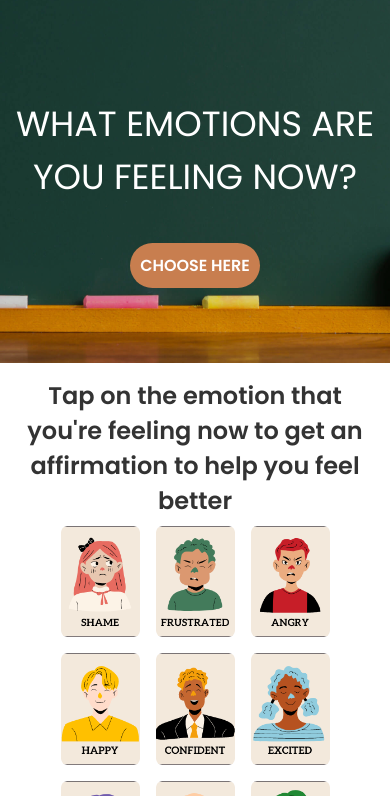
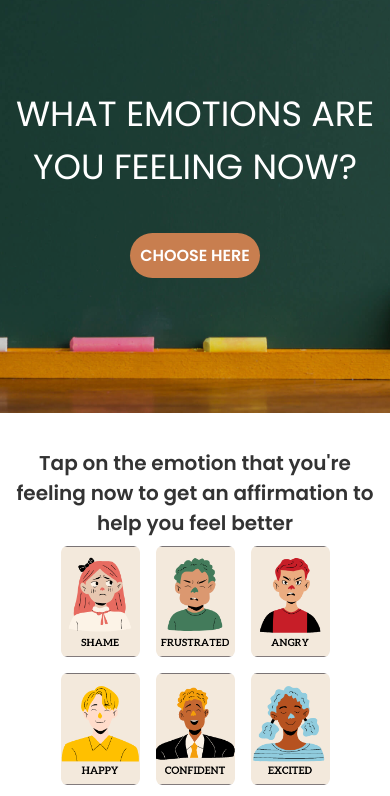
Before and after one commit to angelocdz/ffirms-static, a website: page dist/index.html in a window 390 px wide. Shown: the part 48-844 px from the top of the page. Drawn offline with nearby package versions, Linux system fonts and the light colour scheme.

Commit message:
Update hero content spaces & resize images title

```diff
--- a/dist/css/style.css
+++ b/dist/css/style.css
@@ -358,6 +358,7 @@ img {
   background-blend-mode: multiply;
   background-size: cover;
   background-position: center center;
+  padding: 26rem 2rem;
 }
 
 .hero__container {
@@ -367,7 +368,7 @@ img {
 }
 
 .hero__title {
-  margin-top: 3em;
+/*  margin-top: 3em;*/
   text-align: center;
   font-size: var(--big-font);
   color: var(--white-color);
@@ -381,10 +382,10 @@ img {
 
 /* IMAGES */
 .images {
-  padding: 3rem 1rem;
+  padding: 6rem 1rem;
 }
 .images__title {
-  font-size: var(--h1-font);
+  font-size: var(--h2-font);
 }
 
 
@@ -677,12 +678,16 @@ img {
     height: 4rem;
   }
 
+  .hero {
+    padding: 13rem 1rem;
+  }
+
   .hero__title {
-    margin-top: 2em;
+   /* margin-top: 2em;*/
   }
 
   .images {
-    padding: 1rem 1rem;
+    padding: 3rem 1rem;
   }
 
   .images__container .image-box{
--- a/dist/index.html
+++ b/dist/index.html
@@ -41,10 +41,10 @@
     </div>
   </section>
 <!-- IMAGES -->
-  <main>
+  <main id="images">
     <div class="affirmation-images images">
       <div class="images container images__container">
-        <h2 class="images__title text-center" id="images">Tap on the emotion that you're feeling now to get an affirmation to help you feel better</h2>
+        <h2 class="images__title text-center">Tap on the emotion that you're feeling now to get an affirmation to help you feel better</h2>
         <div class="image-box" data-name="spiderman"><a href="affirmation.html"><img src="images/c1.png" alt=""></a></div>
         <div class="image-box" data-name="joker"><a href="affirmation.html"><img src="images/c2.png" alt=""></a></div>
         <div class="image-box" data-name="ironman"><a href="affirmation.html"><img src="images/c3.png" alt=""></a></div>
```
